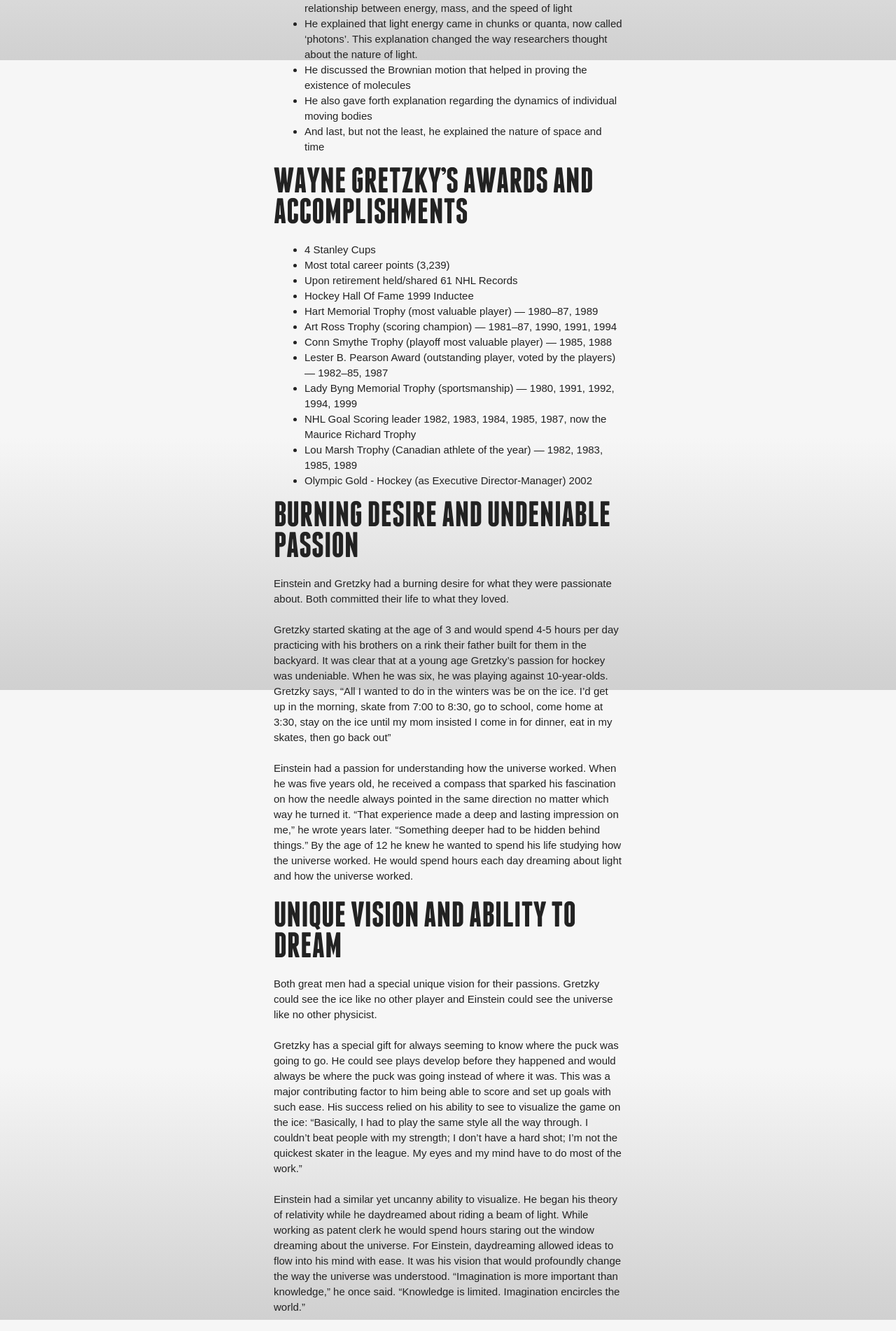
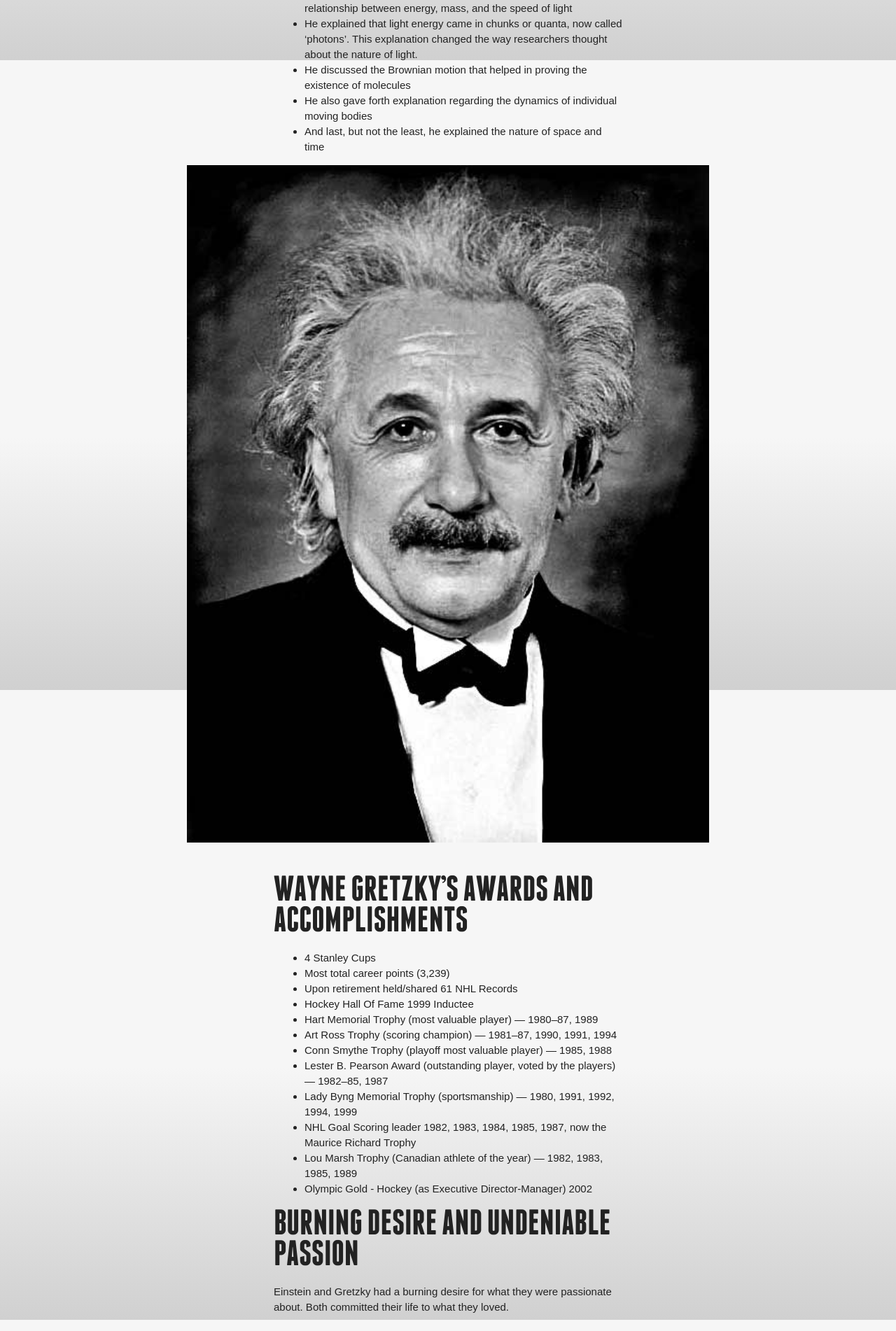
Before and after one commit to yourlegacy/yourlegacy, a Jekyll site: the page built from _posts/2013-11-19-what-wayne-gretzky-and-albert-einstein-have-in-common.md, in a window 1280 px wide. Shown: the part 1714-3616 px from the top of the page at 70% size. Built offline with Jekyll 4.4.1, drawn with Linux system fonts in a browser that asks for light colours; nearby versions of some CDN libraries; comment, search, counter and statistics services are not loaded.

Commit message:
einstein photo

```diff
--- a/_posts/2013-11-19-what-wayne-gretzky-and-albert-einstein-have-in-common.md
+++ b/_posts/2013-11-19-what-wayne-gretzky-and-albert-einstein-have-in-common.md
@@ -22,6 +22,9 @@
 - He discussed the Brownian motion that helped in proving the existence of molecules
 - He also gave forth explanation regarding the dynamics of individual moving bodies
 - And last, but not the least, he explained the nature of space and time
+
+![your-legacy-einstein.jpg](/prose_media/your-legacy-einstein.jpg)
+
 
 ## Wayne Gretzky’s Awards and Accomplishments
 
```
